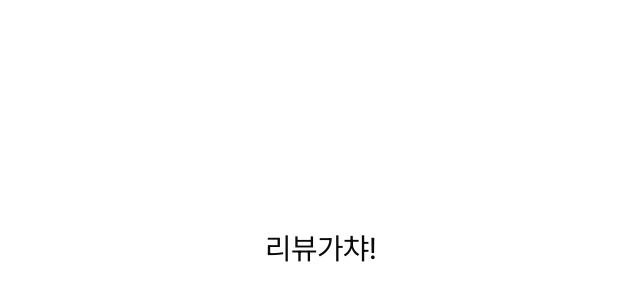
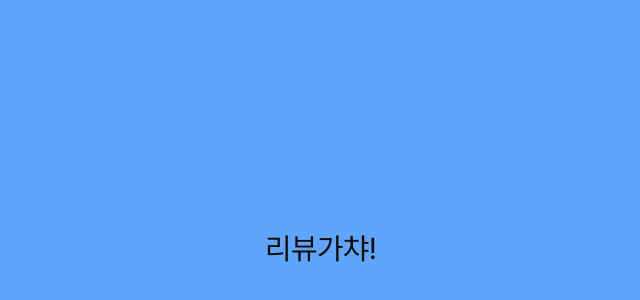
Before and after one commit to kim-taewoo/reviewgacha, a Next.js app: page / in a window 1280 px wide. Shown: the part 152-452 px from the top of the page, without its empty margins (319-959 px from the left). Built offline with nearby package versions, Linux system fonts and the light colour scheme.

Commit message:
feat: Eslint 및 관련된 에디터 세팅

```diff
--- a/package.json
+++ b/package.json
@@ -22,11 +22,13 @@
     "tailwindcss-animate": "^1.0.7"
   },
   "devDependencies": {
+    "@stylistic/eslint-plugin": "^2.11.0",
     "@types/node": "^20",
     "@types/react": "^19",
     "@types/react-dom": "^19",
     "eslint": "^8",
     "eslint-config-next": "15.0.4",
+    "eslint-plugin-tailwindcss": "^3.17.5",
     "postcss": "^8",
     "tailwindcss": "^3.4.1",
     "typescript": "^5"
--- a/src/app/fonts/index.ts
+++ b/src/app/fonts/index.ts
@@ -1,8 +1,8 @@
-import localFont from "next/font/local";
+import localFont from 'next/font/local'
 
 export const pretendard = localFont({
-  src: "./PretendardVariable.woff2",
-  variable: "--font-pretendard",
-  display: "swap",
-  weight: "45 920"
-});
+  src: './PretendardVariable.woff2',
+  variable: '--font-pretendard',
+  display: 'swap',
+  weight: '45 920',
+})
--- a/src/app/layout.tsx
+++ b/src/app/layout.tsx
@@ -1,26 +1,28 @@
-import type { Metadata } from "next";
-import "./globals.css";
-import { DEFAULT_URL } from "@/constatns";
-import { pretendard } from "./fonts";
+import './globals.css'
+import { DEFAULT_URL } from '@/constatns'
+
+import { pretendard } from './fonts'
+
+import type { Metadata } from 'next'
 
 export const metadata: Metadata = {
   metadataBase: new URL(DEFAULT_URL),
-  title: "REVIEW GACHA",
-  description: "리뷰가챠로 리뷰를 더 즐겁게!"
-};
+  title: 'REVIEW GACHA',
+  description: '리뷰가챠로 리뷰를 더 즐겁게!',
+}
 
 export default function RootLayout({
-  children
+  children,
 }: Readonly<{
-  children: React.ReactNode;
+  children: React.ReactNode
 }>) {
   return (
     <html lang="ko">
       <body className={`${pretendard.variable} font-pretendard antialiased`}>
-        <main className="min-h-screen flex flex-col items-center">
+        <main className="flex min-h-screen flex-col items-center">
           {children}
         </main>
       </body>
     </html>
-  );
+  )
 }
--- a/src/app/page.tsx
+++ b/src/app/page.tsx
@@ -1,9 +1,7 @@
-import Image from "next/image";
-
 export default function Home() {
   return (
-    <div className="flex-1 w-full flex items-center justify-center text-3xl">
+    <div className="flex w-full flex-1 items-center justify-center bg-blue-400 text-3xl">
       리뷰가챠!
     </div>
-  );
+  )
 }
```
Also changed, not shown: .eslintrc.cjs (added), .eslintrc.json (deleted), 2 other files (tests, documents, lock files or other folders).
